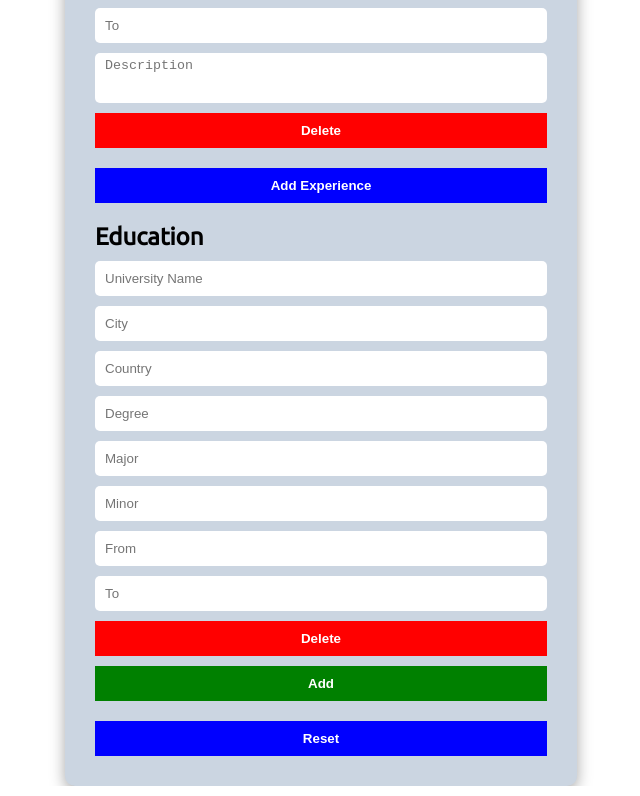
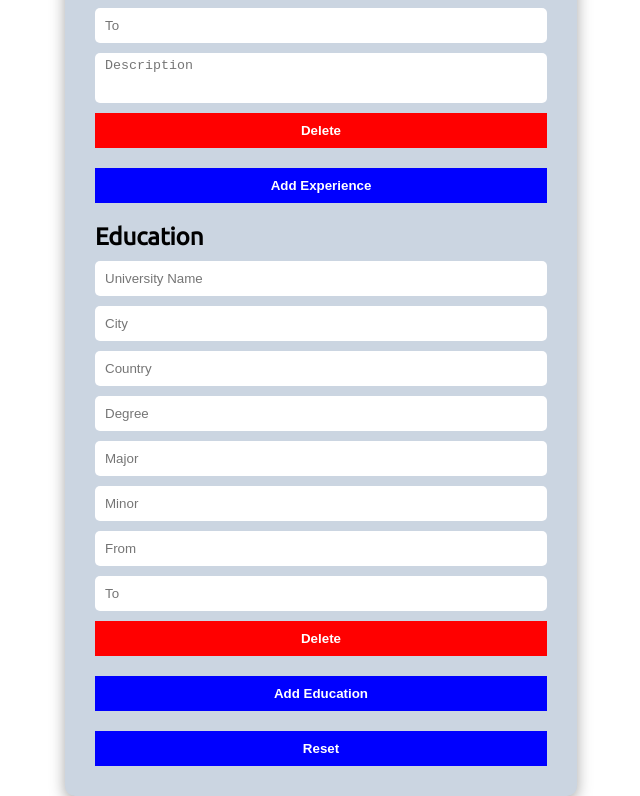
Before and after one commit to pl3lee/cv-project, a React (Create React App) app: page / in a window 1280 px wide. Shown: the part 895-1691 px from the top of the page, without its empty margins (324-964 px from the left). Built offline with nearby package versions, Linux system fonts and the light colour scheme.

Commit message:
education section

```diff
--- a/src/components/InputForm.js
+++ b/src/components/InputForm.js
@@ -28,7 +28,21 @@ class InputForm extends React.Component {
         <button className="add" onClick={this.props.addExperience}>
           Add Experience
         </button>
-        <InputFormSection section={'education'} />
+        {this.props.education.map((ed) => {
+          return (
+            <InputFormSection
+              section={'education'}
+              education={ed}
+              key={ed.id}
+              id={ed.id}
+              onChange={this.props.onChange.education}
+              deleteEducation={this.props.deleteEducation}
+            />
+          );
+        })}
+        <button className="add" onClick={this.props.addEducation}>
+          Add Education
+        </button>
         <button onClick={this.props.resetForm}>Reset</button>
       </div>
     );
--- a/src/components/InputFormSection.js
+++ b/src/components/InputFormSection.js
@@ -46,6 +46,29 @@ class InputFormSection extends React.Component {
     }
   };
 
+  handleEducationChange = (e) => {
+    if (e.target.placeholder === 'University Name') {
+      this.props.onChange.handleNameChange(e.target.value, this.props.id);
+    } else if (e.target.placeholder === 'City') {
+      this.props.onChange.handleCityChange(e.target.value, this.props.id);
+    } else if (e.target.placeholder === 'Country') {
+      this.props.onChange.handleCountryChange(e.target.value, this.props.id);
+    } else if (e.target.placeholder === 'Degree') {
+      this.props.onChange.handleDegreeChange(e.target.value, this.props.id);
+    } else if (e.target.placeholder === 'Major') {
+      this.props.onChange.handleMajorChange(e.target.value, this.props.id);
+    } else if (e.target.placeholder === 'Minor') {
+      this.props.onChange.handleMinorChange(e.target.value, this.props.id);
+    } else if (e.target.placeholder === 'From') {
+      this.props.onChange.handleFromChange(e.target.value, this.props.id);
+    } else if (e.target.placeholder === 'To') {
+      this.props.onChange.handleToChange(e.target.value, this.props.id);
+    }
+  };
+  deleteEducation = () => {
+    this.props.deleteEducation(this.props.id);
+    console.log(this.props.id);
+  };
   deleteExperience = () => {
     this.props.deleteExperience(this.props.id);
     console.log(this.props.id);
@@ -157,16 +180,57 @@ class InputFormSection extends React.Component {
       return (
         <div className="experience input-form-section">
           Education
-          <input placeholder="University Name" type="text"></input>
-          <input placeholder="City" type="text"></input>
-          <input placeholder="Country" type="text"></input>
-          <input placeholder="Degree" type="text"></input>
-          <input placeholder="Major" type="text"></input>
-          <input placeholder="Minor" type="text"></input>
-          <input placeholder="From" type="text"></input>
-          <input placeholder="To" type="text"></input>
-          <button className="delete">Delete</button>
-          <button className="add">Add</button>
+          <input
+            placeholder="University Name"
+            type="text"
+            value={this.props.education.name}
+            onChange={this.handleEducationChange}
+          ></input>
+          <input
+            placeholder="City"
+            type="text"
+            value={this.props.education.city}
+            onChange={this.handleEducationChange}
+          ></input>
+          <input
+            placeholder="Country"
+            type="text"
+            value={this.props.education.country}
+            onChange={this.handleEducationChange}
+          ></input>
+          <input
+            placeholder="Degree"
+            type="text"
+            value={this.props.education.degree}
+            onChange={this.handleEducationChange}
+          ></input>
+          <input
+            placeholder="Major"
+            type="text"
+            value={this.props.education.major}
+            onChange={this.handleEducationChange}
+          ></input>
+          <input
+            placeholder="Minor"
+            type="text"
+            value={this.props.education.minor}
+            onChange={this.handleEducationChange}
+          ></input>
+          <input
+            placeholder="From"
+            type="text"
+            value={this.props.education.from}
+            onChange={this.handleEducationChange}
+          ></input>
+          <input
+            placeholder="To"
+            type="text"
+            value={this.props.education.to}
+            onChange={this.handleEducationChange}
+          ></input>
+          <button className="delete" onClick={this.deleteEducation}>
+            Delete
+          </button>
         </div>
       );
     }
--- a/src/components/Main.js
+++ b/src/components/Main.js
@@ -21,7 +21,7 @@ class Main extends React.Component {
         description: '',
       },
       experiences: [new Experience(uniqid())],
-      education: [new Education()],
+      education: [new Education(uniqid())],
     };
     this.state = this.defaultState;
   }
@@ -185,6 +185,112 @@ class Main extends React.Component {
         console.log(this.state);
       },
     },
+    education: {
+      handleNameChange: (name, id) => {
+        this.setState((prevState) => {
+          for (let i = 0; i < prevState.education.length; i++) {
+            if (prevState.education[i].id === id) {
+              let newEdu = Object.assign({}, prevState.education[i]);
+              newEdu.name = name;
+              prevState.education[i] = newEdu;
+              return prevState;
+            }
+          }
+        });
+        console.log(this.state);
+      },
+      handleCityChange: (city, id) => {
+        this.setState((prevState) => {
+          for (let i = 0; i < prevState.education.length; i++) {
+            if (prevState.education[i].id === id) {
+              let newEdu = Object.assign({}, prevState.education[i]);
+              newEdu.city = city;
+              prevState.education[i] = newEdu;
+              return prevState;
+            }
+          }
+        });
+        console.log(this.state);
+      },
+      handleCountryChange: (country, id) => {
+        this.setState((prevState) => {
+          for (let i = 0; i < prevState.education.length; i++) {
+            if (prevState.education[i].id === id) {
+              let newEdu = Object.assign({}, prevState.education[i]);
+              newEdu.country = country;
+              prevState.education[i] = newEdu;
+              return prevState;
+            }
+          }
+        });
+        console.log(this.state);
+      },
+      handleDegreeChange: (degree, id) => {
+        this.setState((prevState) => {
+          for (let i = 0; i < prevState.education.length; i++) {
+            if (prevState.education[i].id === id) {
+              let newEdu = Object.assign({}, prevState.education[i]);
+              newEdu.degree = degree;
+              prevState.education[i] = newEdu;
+              return prevState;
+            }
+          }
+        });
+        console.log(this.state);
+      },
+      handleMajorChange: (major, id) => {
+        this.setState((prevState) => {
+          for (let i = 0; i < prevState.education.length; i++) {
+            if (prevState.education[i].id === id) {
+              let newEdu = Object.assign({}, prevState.education[i]);
+              newEdu.major = major;
+              prevState.education[i] = newEdu;
+              return prevState;
+            }
+          }
+        });
+        console.log(this.state);
+      },
+      handleMinorChange: (minor, id) => {
+        this.setState((prevState) => {
+          for (let i = 0; i < prevState.education.length; i++) {
+            if (prevState.education[i].id === id) {
+              let newEdu = Object.assign({}, prevState.education[i]);
+              newEdu.minor = minor;
+              prevState.education[i] = newEdu;
+              return prevState;
+            }
+          }
+        });
+        console.log(this.state);
+      },
+      handleFromChange: (from, id) => {
+        this.setState((prevState) => {
+          for (let i = 0; i < prevState.education.length; i++) {
+            if (prevState.education[i].id === id) {
+              let newEdu = Object.assign({}, prevState.education[i]);
+              newEdu.from = from;
+              prevState.education[i] = newEdu;
+              return prevState;
+            }
+          }
+        });
+        console.log(this.state);
+      },
+      handleToChange: (to, id) => {
+        this.setState((prevState) => {
+          for (let i = 0; i < prevState.education.length; i++) {
+            if (prevState.education[i].id === id) {
+              let newEdu = Object.assign({}, prevState.education[i]);
+              newEdu.to = to;
+              prevState.education[i] = newEdu;
+              return prevState;
+            }
+          }
+        });
+        console.log(this.state);
+      },
+    },
   };
   addExperience = () => {
     this.setState((prevState) => {
@@ -201,11 +307,26 @@ class Main extends React.Component {
     console.log(this.state);
     console.log(`recevied id ${id}`);
   };
+  addEducation = () => {
+    this.setState((prevState) => {
+      return {
+        education: [...prevState.education, new Education(uniqid())],
+      };
+    });
+  };
+  deleteEducation = (id) => {
+    this.setState((prevState) => {
+      let newEducation = prevState.education.filter((ed) => ed.id !== id);
+      return { education: newEducation };
+    });
+    console.log(this.state);
+    console.log(`recevied id ${id}`);
+  };
   resetForm = () => {
     this.setState(this.defaultState);
     this.setState({
       experiences: [new Experience(uniqid())],
-      education: [new Education()],
+      education: [new Education(uniqid())],
     });
     console.log(this.state);
   };
@@ -218,7 +339,10 @@ class Main extends React.Component {
           personalInfo={this.state.personalInfo}
           experiences={this.state.experiences}
           addExperience={this.addExperience}
+          education={this.state.education}
           deleteExperience={this.deleteExperience}
+          addEducation={this.addEducation}
+          deleteEducation={this.deleteEducation}
           resetForm={this.resetForm}
         />
       </div>
--- a/src/components/education.js
+++ b/src/components/education.js
@@ -1,5 +1,5 @@
 class Education {
-  constructor() {
+  constructor(id) {
     this.name = '';
     this.city = '';
     this.country = '';
@@ -8,6 +8,7 @@ class Education {
     this.minor = '';
     this.from = '';
     this.to = '';
+    this.id = id;
   }
 }
 
```
